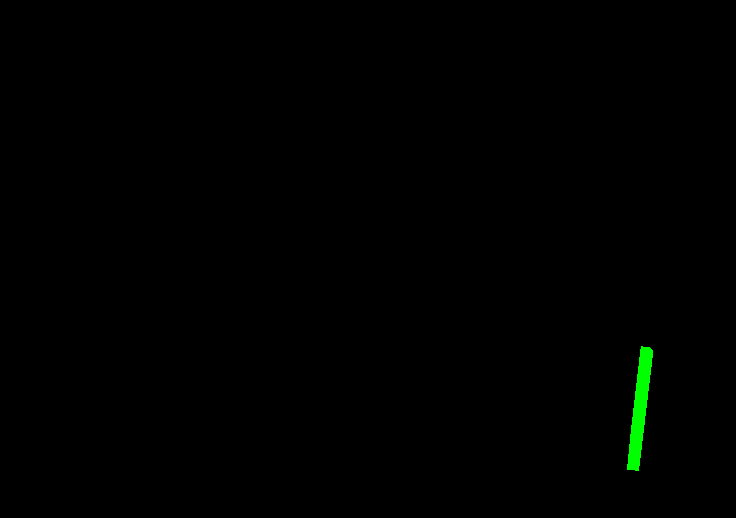
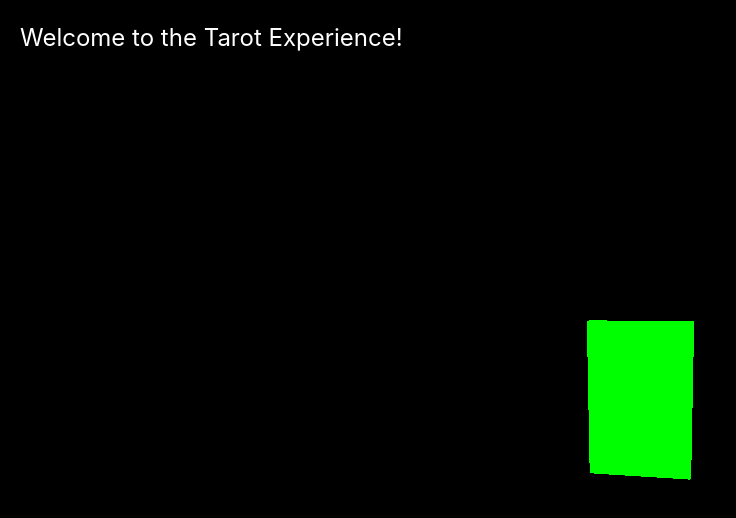
Before and after one commit to kikidesigns/craftGarden, a React (Vite) app: page /tarot in a window 1280 px wide. Shown: the top 518 px of the page, without its empty margins (0-736 px from the left). Built offline with nearby package versions, Linux system fonts and the light colour scheme.

Commit message:
Refactor TarotExperience.tsx to use useRef for DOM reference management.

```diff
--- a/src/TarotExperience.tsx
+++ b/src/TarotExperience.tsx
@@ -41,7 +41,21 @@ const TarotExperience: React.FC = () => {
     };
   }, []);
 
-  return <div ref={mountRef} style={{ width: '100%', height: '100vh' }} />;
+  return (
+    <div style={{ position: 'relative', width: '100%', height: '100vh' }}>
+      <div ref={mountRef} style={{ width: '100%', height: '100%' }} />
+      <div style={{
+        position: 'absolute',
+        top: '20px',
+        left: '20px',
+        color: 'white',
+        fontSize: '24px',
+        zIndex: 10
+      }}>
+        Welcome to the Tarot Experience!
+      </div>
+    </div>
+  );
 };
 
 export default TarotExperience;
```
